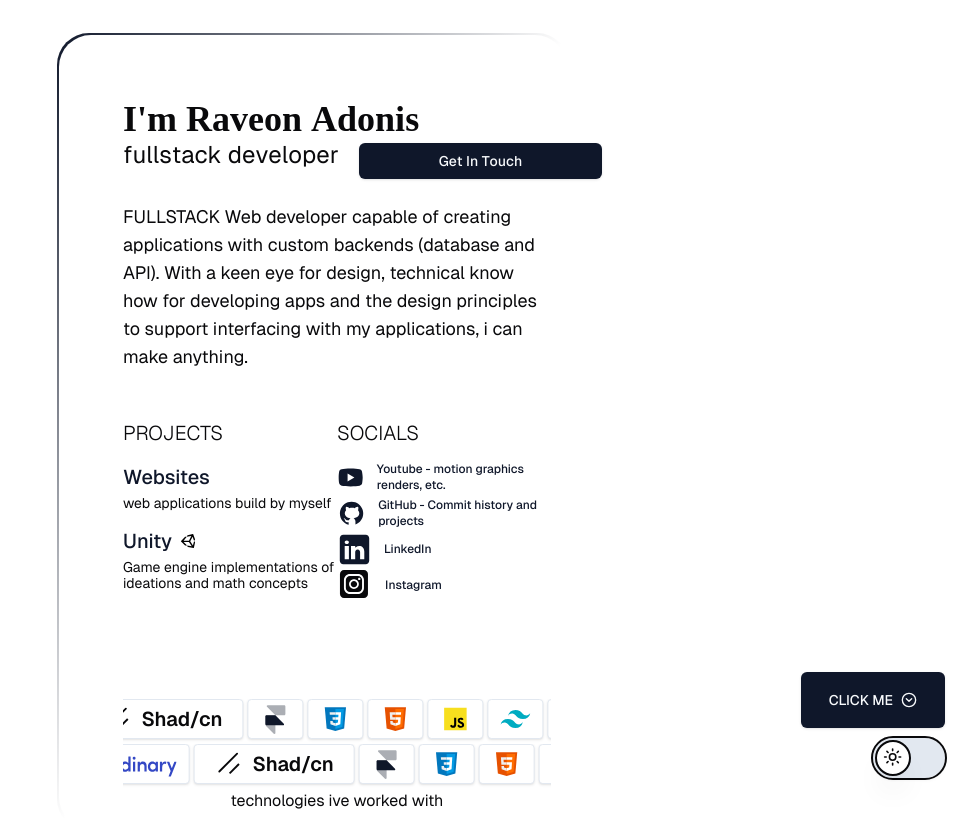
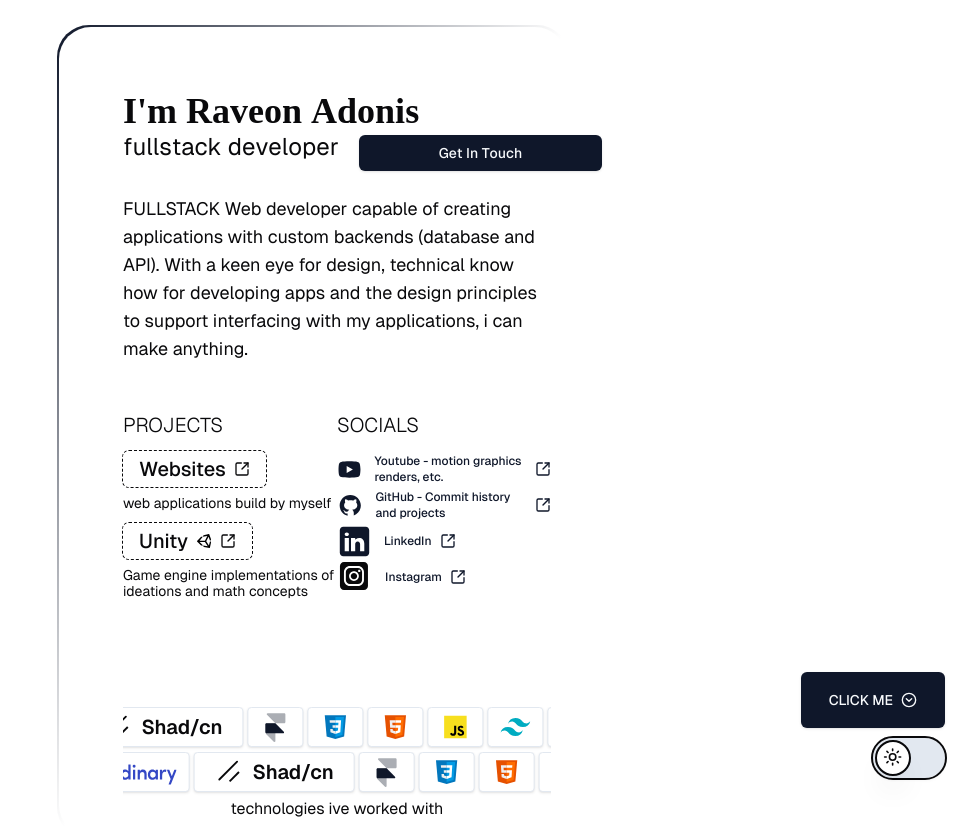
Before and after one commit to GITnvincAdonis/Adonis, a React (Vite) app: page /#/ in a window 1280 px wide. Shown: the whole page, without its empty margins (327-1280 px from the left). Built offline with nearby package versions, Linux system fonts and the light colour scheme; a web font is replaced by a local one.

Commit message:
improved discoverability of links

```diff
--- a/src/Routes/Homepage.tsx
+++ b/src/Routes/Homepage.tsx
@@ -13,6 +13,7 @@ import "@geist-ui/react";
 
 import { CarouselHoverItem } from "./CustomComponents/CarouselTooltip";
 import { motion } from "framer-motion";
+import { SquareArrowOutUpRight } from "lucide-react";
 const MotionVariants = {
   hidden: {
     opacity: 0,
@@ -186,8 +187,12 @@ const projectContent = [
         <div className="leading-[0rem] ">
           <div className="font-medium">
             <Link to={"/Websites"}>
-              <Button className="p-0 text-xl" variant={"link"}>
+              <Button
+                className="px-4 mb-2  outline-dashed outline-1 text-xl"
+                variant="ghost"
+              >
                 <span>Websites</span>
+                <SquareArrowOutUpRight></SquareArrowOutUpRight>
               </Button>
             </Link>
           </div>{" "}
@@ -205,8 +210,12 @@ const projectContent = [
         <div className=" leading-[0rem] ">
           <div className="font-medium flex  m-0 items-center space-x-1">
             <Link to={"/UnityProjects"}>
-              <Button className="p-0 text-xl " variant={"link"}>
-                <span>Unity</span> <UnityIcon size={20}></UnityIcon>
+              <Button
+                className="px-4 mb-2  outline-dashed outline-1 text-xl "
+                variant={"ghost"}
+              >
+                <span>Unity</span> <UnityIcon size={20}></UnityIcon>{" "}
+                <SquareArrowOutUpRight></SquareArrowOutUpRight>
               </Button>
             </Link>
           </div>
@@ -231,6 +240,7 @@ const socialContent = [
               <div className="  text-wrap text-xs text-start lg:max-w-[15rem] max-w-[8rem]">
                 Youtube - motion graphics renders, etc.
               </div>
+              <SquareArrowOutUpRight></SquareArrowOutUpRight>
             </Button>
           </div>
         </a>
@@ -247,6 +257,7 @@ const socialContent = [
               <h3 className="text-wrap text-xs text-start lg:max-w-[15rem] max-w-[8rem]">
                 GitHub - Commit history and projects
               </h3>
+              <SquareArrowOutUpRight></SquareArrowOutUpRight>
             </Button>
           </div>
         </a>
@@ -261,6 +272,7 @@ const socialContent = [
             <LinkedInIcon size={35}></LinkedInIcon>
             <Button className="px-0" variant={"link"}>
               <h3 className="text-xs">LinkedIn</h3>
+              <SquareArrowOutUpRight></SquareArrowOutUpRight>
             </Button>
           </div>
         </a>
@@ -275,6 +287,7 @@ const socialContent = [
             <InstagramIcon size={35}></InstagramIcon>
             <Button className="px-0" variant={"link"}>
               <h3 className="text-xs">Instagram</h3>
+              <SquareArrowOutUpRight></SquareArrowOutUpRight>
             </Button>
           </div>
         </a>
```
